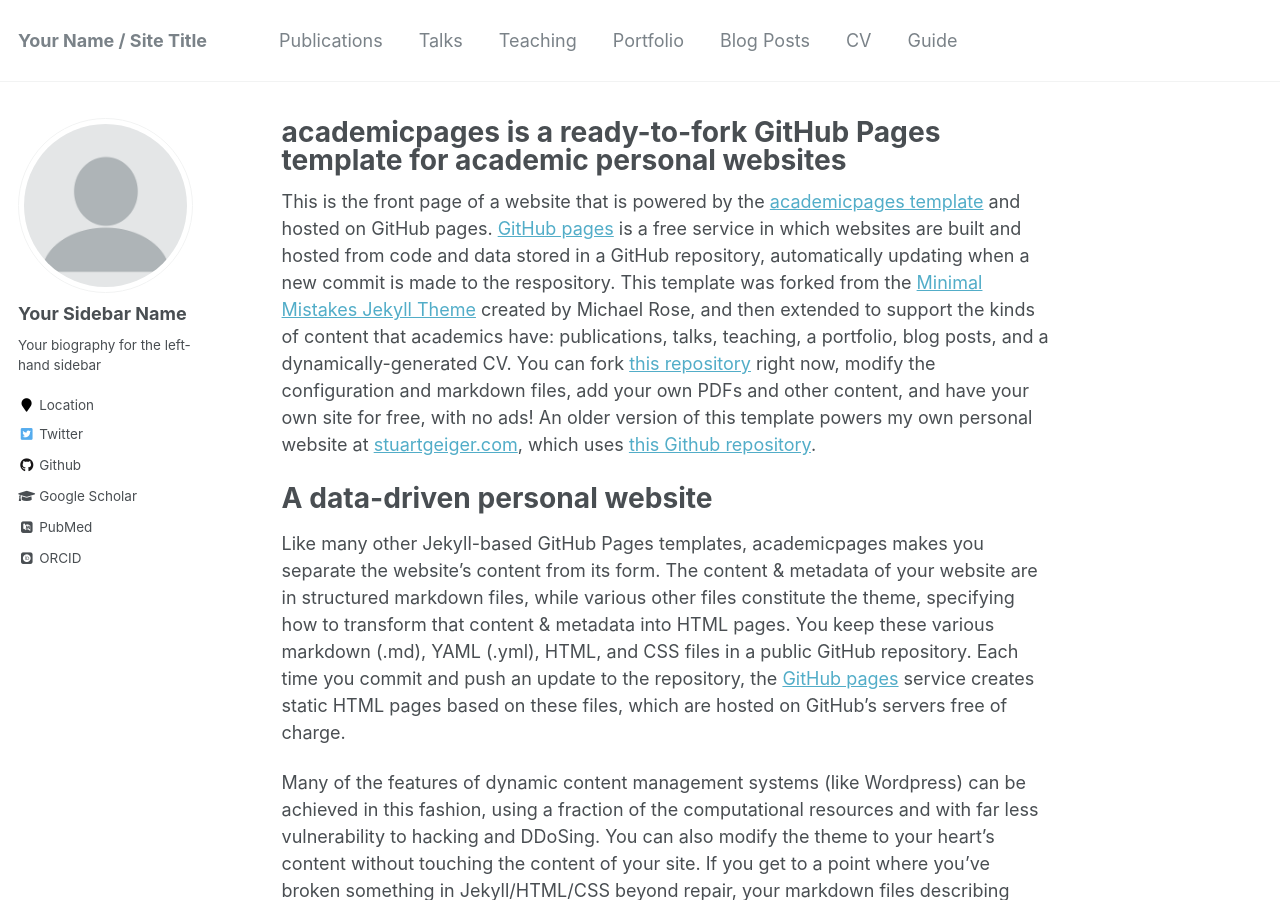
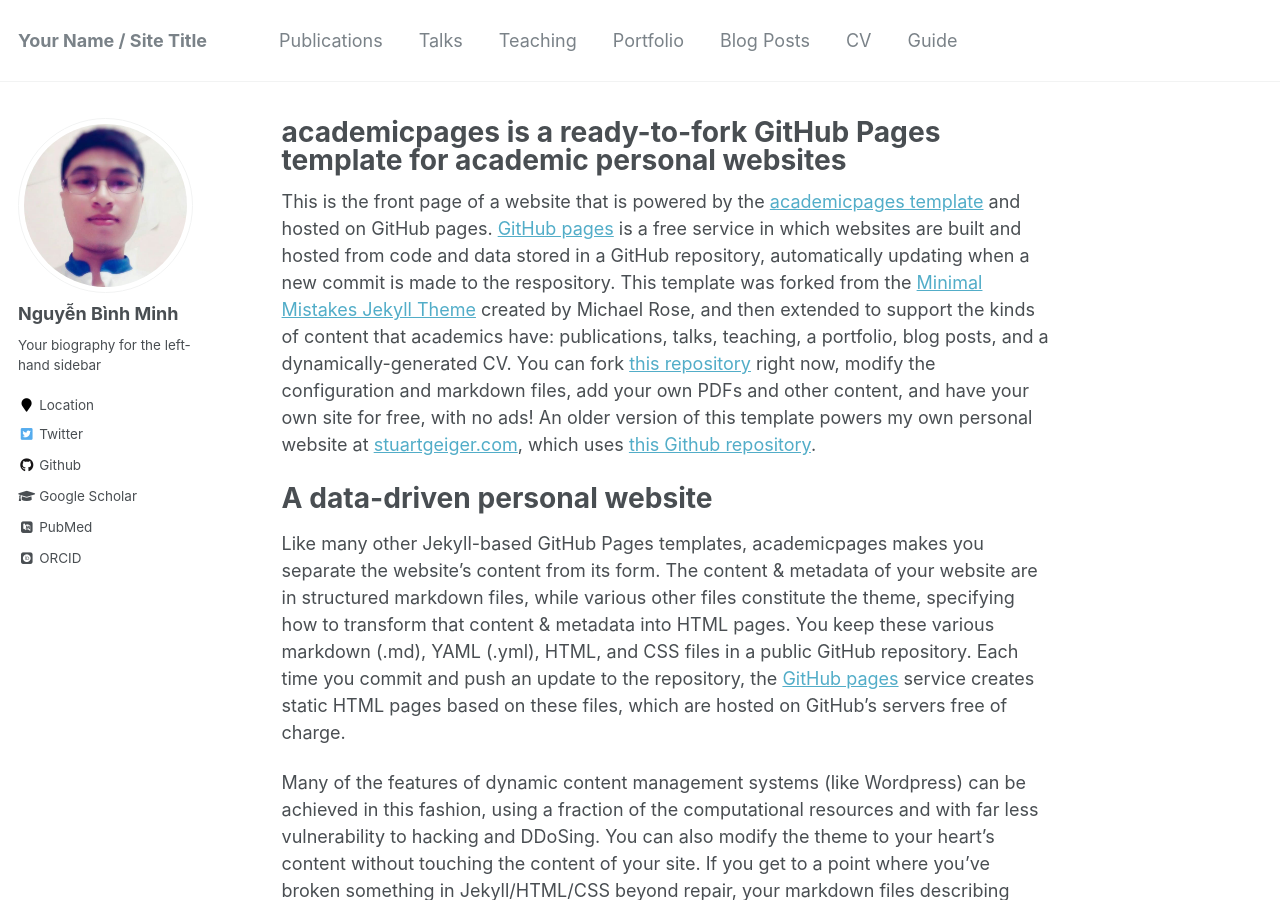
Before and after one commit to BinhMinhs10/BinhMinhs10.github.io, a Jekyll site: the page built from _pages/about.md, in a window 1280 px wide and 900 px high. Built offline with Jekyll 4.4.1, drawn with Linux system fonts in a browser that asks for light colours; some web fonts are replaced.

Commit message:
update profile

```diff
--- a/_config.yml
+++ b/_config.yml
@@ -80,8 +80,8 @@ analytics:
 
 # Site Author
 author:
-  name             : "Your Sidebar Name"
-  avatar           : "profile.png"
+  name             : "Nguyễn Bình Minh"
+  avatar           : "profile.jpg"
   bio              : "Your biography for the left-hand sidebar"
   location         : "Location"
   employer         :
```
Also changed, not shown: images/profile.jpg (added).
